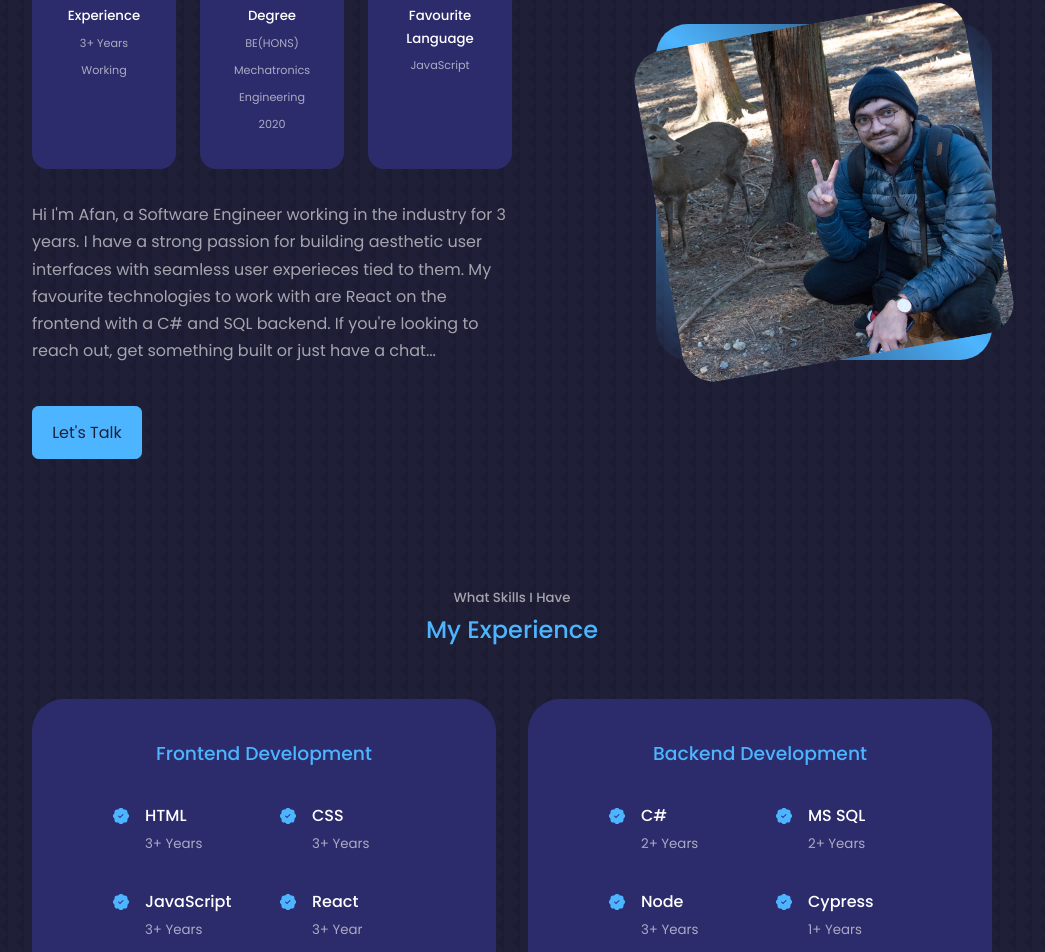
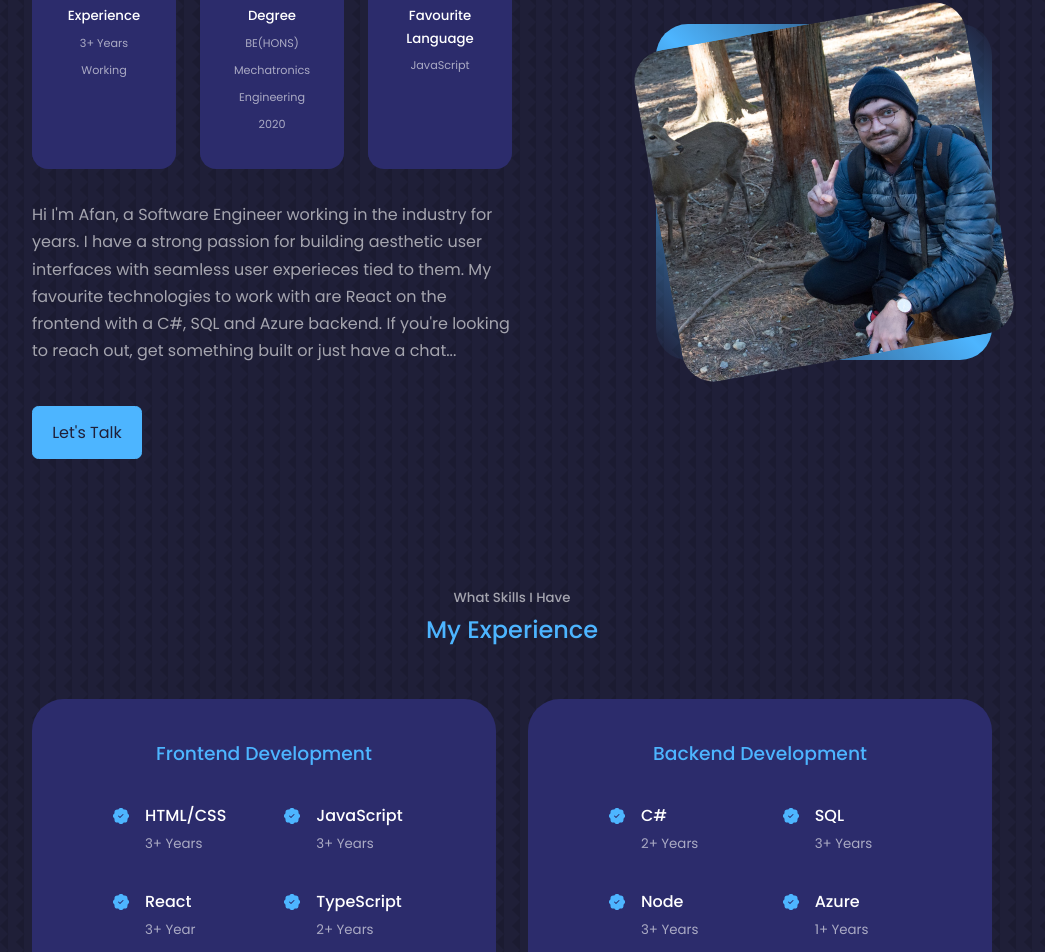
Before and after one commit to Afanami/portfolio-2022, a React (Create React App) app: page / in a window 1280 px wide. Shown: the part 1114-2066 px from the top of the page, without its empty margins (128-1173 px from the left). Built offline with nearby package versions, Linux system fonts and the light colour scheme.

Commit message:
update outdated links and cv

```diff
--- a/src/Components/About/About.jsx
+++ b/src/Components/About/About.jsx
@@ -34,12 +34,12 @@ export default function About() {
           </div>
 
           <p>
-            Hi I'm Afan, a Software Engineer working in the industry for 3
-            years. I have a strong passion for building aesthetic user
-            interfaces with seamless user experieces tied to them. My favourite
-            technologies to work with are React on the frontend with a C# and
-            SQL backend. If you're looking to reach out, get something built or
-            just have a chat...
+            Hi I'm Afan, a Software Engineer working in the industry for years.
+            I have a strong passion for building aesthetic user interfaces with
+            seamless user experieces tied to them. My favourite technologies to
+            work with are React on the frontend with a C#, SQL and Azure
+            backend. If you're looking to reach out, get something built or just
+            have a chat...
           </p>
 
           <a href="#contact" className="btn btn-primary">
--- a/src/Components/Experience/Experience.jsx
+++ b/src/Components/Experience/Experience.jsx
@@ -12,11 +12,11 @@ export default function Experience() {
         <div className="experience__frontend">
           <h3>Frontend Development</h3>
           <div className="experience__content">
-            <Skill skillName={"HTML"} skillExperience={"3+ Years"} />
-            <Skill skillName={"CSS "} skillExperience={"3+ Years"} />
+            <Skill skillName={"HTML/CSS"} skillExperience={"3+ Years"} />
             <Skill skillName={"JavaScript"} skillExperience={"3+ Years"} />
             <Skill skillName={"React"} skillExperience={"3+ Year"} />
-            <Skill skillName={"jQuery"} skillExperience={"3+ Years"} />
+            <Skill skillName={"TypeScript"} skillExperience={"2+ Years"} />
+            <Skill skillName={"Cypress/Jest"} skillExperience={"1+ Years"} />
             <Skill skillName={"ASP.NET"} skillExperience={"2+ Years"} />
           </div>
         </div>
@@ -24,11 +24,13 @@ export default function Experience() {
           <h3>Backend Development</h3>
           <div className="experience__content">
             <Skill skillName={"C#"} skillExperience={"2+ Years"} />
-            <Skill skillName={"MS SQL"} skillExperience={"2+ Years"} />
+            <Skill skillName={"SQL"} skillExperience={"3+ Years"} />
             <Skill skillName={"Node"} skillExperience={"3+ Years"} />
-            <Skill skillName={"Cypress"} skillExperience={"1+ Years"} />
-            <Skill skillName={"FireBase"} skillExperience={"1+ Years"} />
-            <Skill skillName={"GIT VCS"} skillExperience={"3+ Years"} />
+            <Skill skillName={"Azure"} skillExperience={"1+ Years"} />
+            <Skill
+              skillName={"GIT/Bitbucket VCS"}
+              skillExperience={"3+ Years"}
+            />
           </div>
         </div>
       </div>
--- a/src/Components/Portfolio/projectsData.js
+++ b/src/Components/Portfolio/projectsData.js
@@ -19,14 +19,14 @@ export const projects = [
     name: "Google Drive Clone",
     image: GOOGLEDRIVECLONE_IMG,
     github: "https://github.com/Afanami/google-drive-clone",
-    demo: "https://moogledrive.com/",
+    demo: "https://moogledrive.netlify.app",
   },
   {
     id: 3,
     name: "Yelp Clone",
     image: YELPCLONE_IMG,
     github: "https://github.com/Afanami/yelp-clone-2022",
-    demo: "https://yelperia.com/",
+    demo: "https://yelperia.netlify.app",
   },
   {
     id: 4,
```
Also changed, not shown: 1 other file (tests, documents, lock files or other folders).
